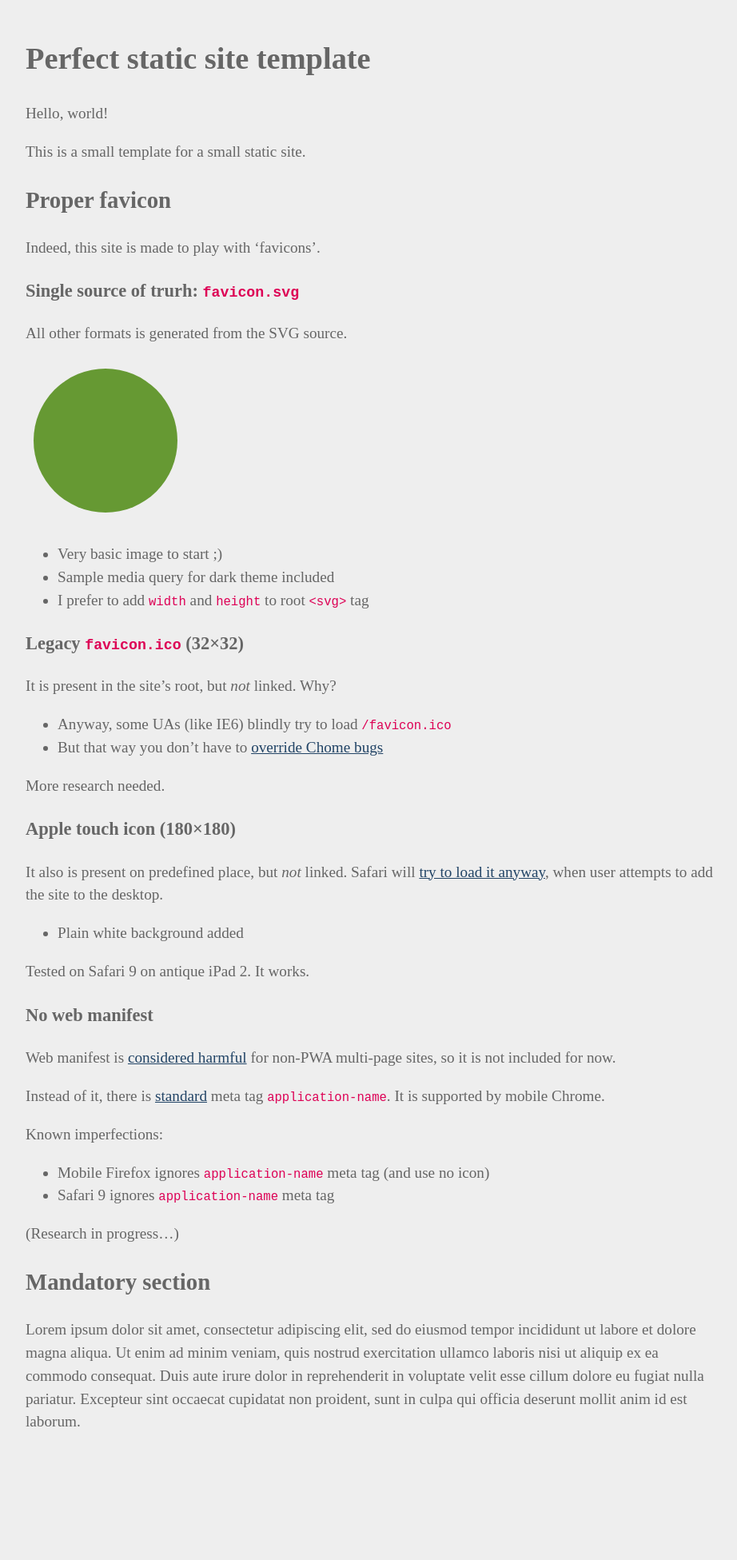
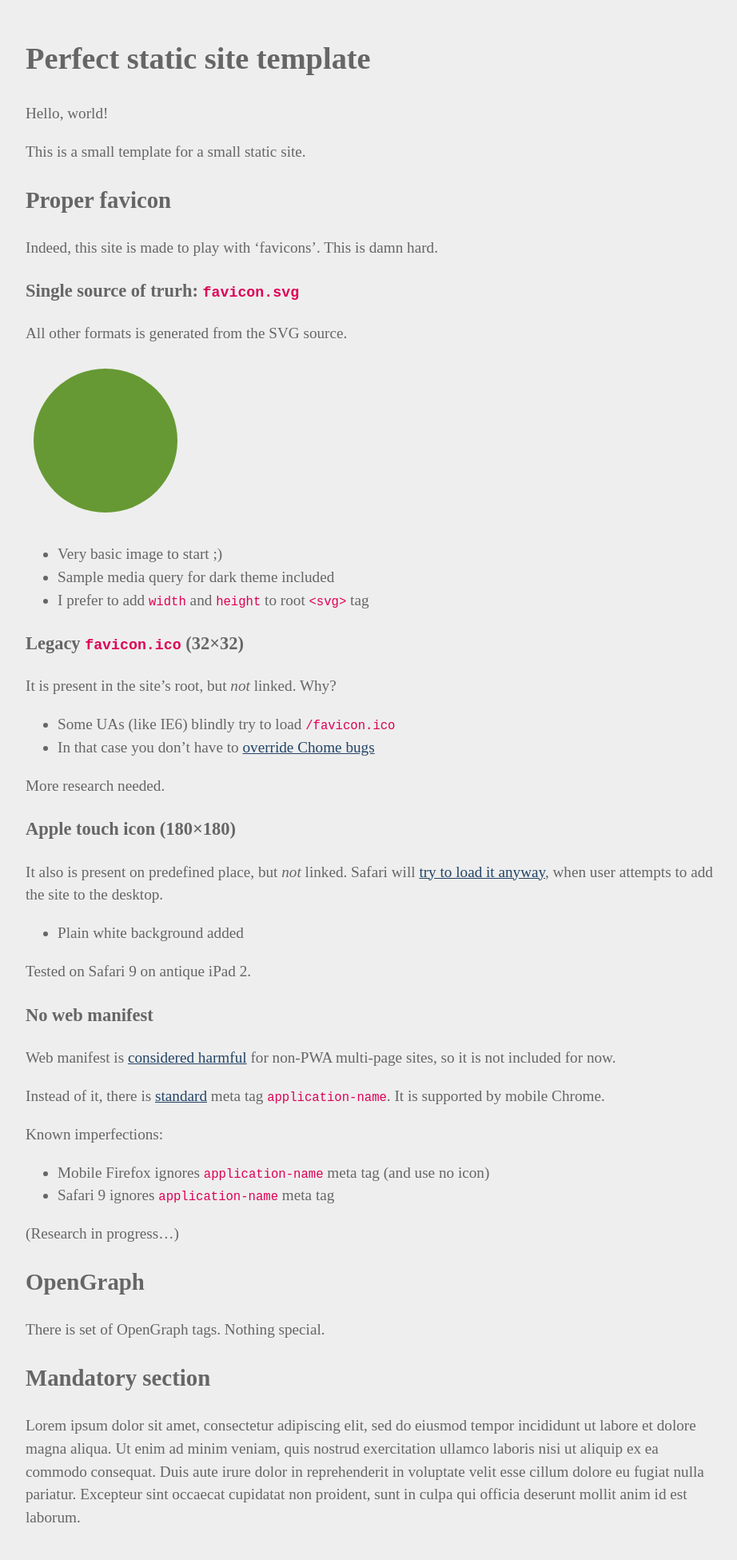
Before and after one commit to kastaneda/psst, a Jekyll site: the page built from index.md, in a window 1280 px wide. Shown: the whole page at 80% size, without its empty margins (176-1098 px from the left). Built offline with Jekyll 4.4.1, drawn with Linux system fonts in a browser that asks for light colours; before the commit the page ends 1832 px from its top, so only the background shows below that.

Commit message:
Minor improvements

```diff
--- a/_layouts/default.html
+++ b/_layouts/default.html
@@ -15,9 +15,9 @@ lang: en
     <meta name="twitter:card" content="summary_large_image">
     <meta property="og:url" content="{{ site.url }}{{ site.baseurl }}{{ page.url }}">
     <meta property="og:type" content="article">
-    <meta property="og:title" content="{{ site.title }}">
+    <meta property="og:title" content="{{ page.title }}">
     <meta property="og:image" content="{{ site.url }}{{ site.baseurl }}/opengraph.png">
-    <meta property="og:description" content="{{ page.title }}">
+    <meta property="og:description" content="{{ site.description }}">
   </head>
   <body>
 
--- a/index.md
+++ b/index.md
@@ -11,7 +11,7 @@ This is a small template for a small static site.
 Proper favicon
 --------------
 
-Indeed, this site is made to play with 'favicons'.
+Indeed, this site is made to play with 'favicons'. This is damn hard.
 
 
 ### Single source of trurh: `favicon.svg`
@@ -29,8 +29,8 @@ All other formats is generated from the SVG source.
 
 It is present in the site's root, but _not_ linked. Why?
 
- - Anyway, some UAs (like IE6) blindly try to load `/favicon.ico`
- - But that way you don't have to [override Chome bugs][1]
+ - Some UAs (like IE6) blindly try to load `/favicon.ico`
+ - In that case you don't have to [override Chome bugs][1]
 
 More research needed.
 
@@ -43,7 +43,7 @@ to add the site to the desktop.
 
  - Plain white background added
 
-Tested on Safari 9 on antique iPad 2. It works.
+Tested on Safari 9 on antique iPad 2.
 
 
 ### No web manifest
@@ -62,6 +62,12 @@ Known imperfections:
 (Research in progress…)
 
 
+OpenGraph
+---------
+
+There is set of OpenGraph tags. Nothing special.
+
+
 Mandatory section
 -----------------
 
```
